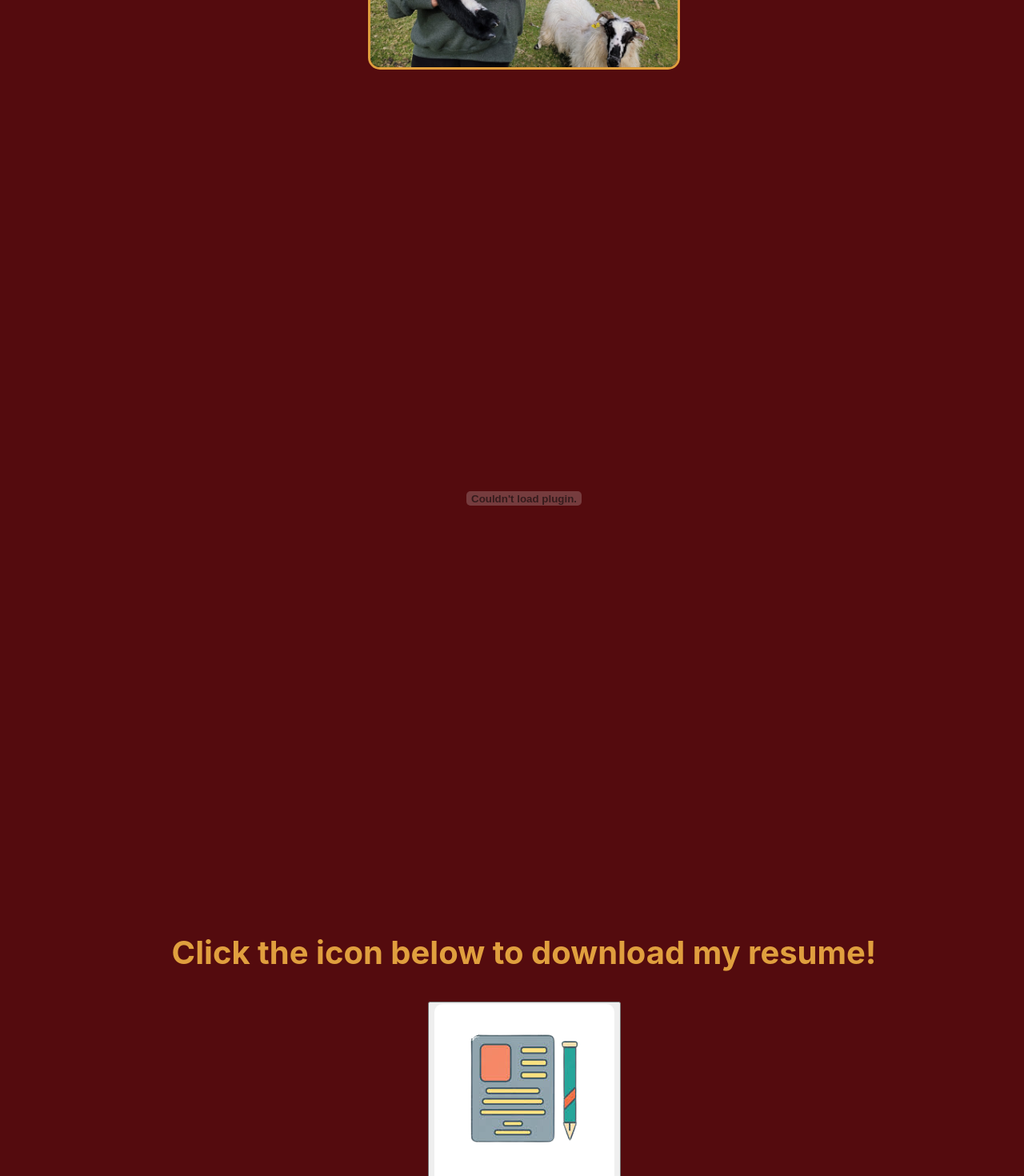
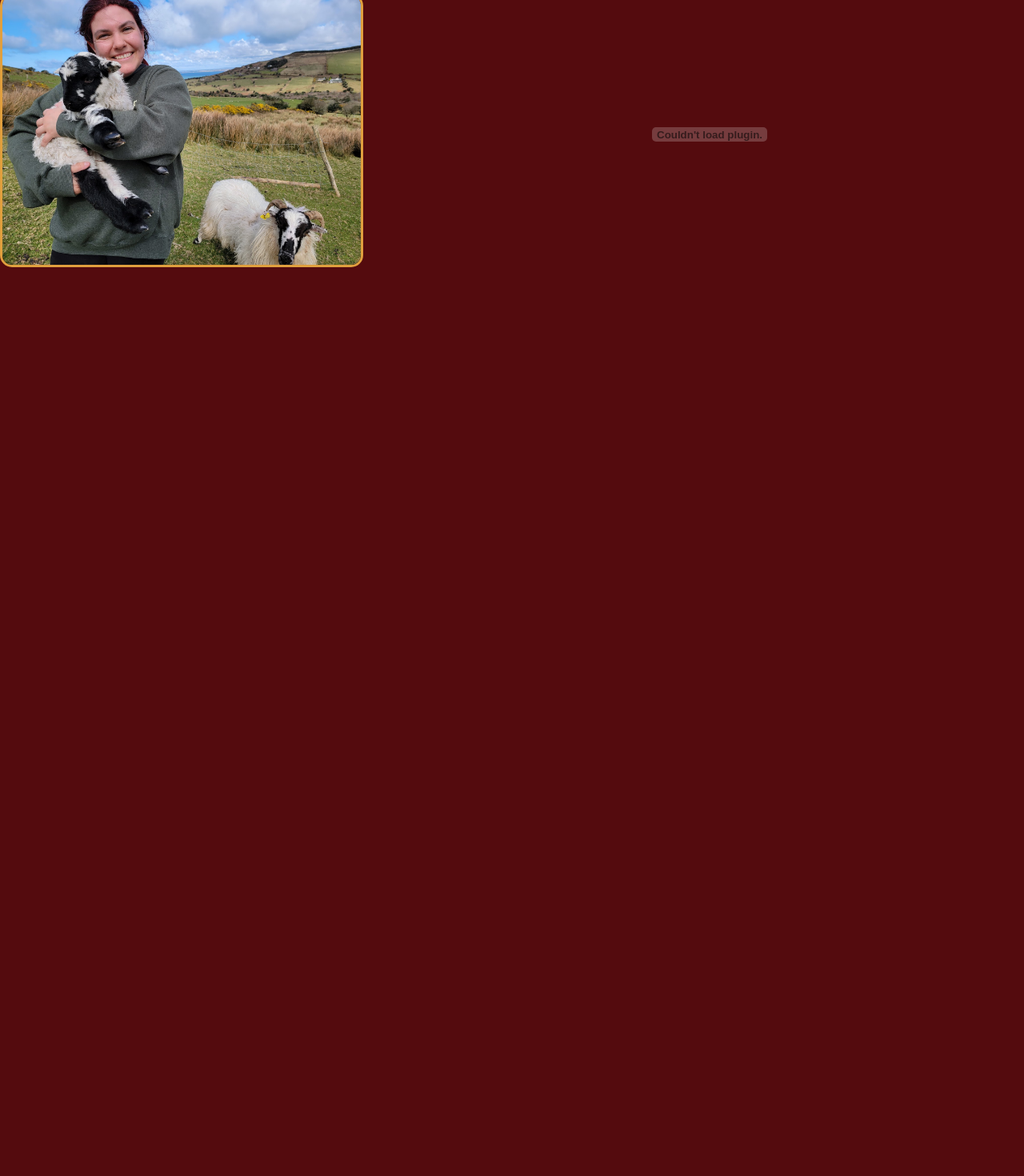
Before and after one commit to mbstevenson96/maddie-stevenson-portfolio, a React (Create React App) app: page /resume in a window 1280 px wide. Shown: the part 320-1790 px from the top of the page at 80% size. After the commit the page ends 908 px from the top, so only its background shows below. Built offline with nearby package versions, Linux system fonts and the light colour scheme.

Commit message:
update mobile styling and repsonsive styling for resume page

```diff
--- a/src/pages/Resume/Resume.jsx
+++ b/src/pages/Resume/Resume.jsx
@@ -1,5 +1,4 @@
 import MaddieLamb from '../../assets/MaddieLamb.jpg'
-import ResumeIcon from '../../assets/ResumeIcon.png'
 import MaddieResume from '../../assets/MadeleineStevensonResume.pdf'
 import styles from './Resume.module.css'
 
@@ -16,12 +15,6 @@
           height="90%"
           width="80%">
         </object>
-          <h1 className={styles.ResumeH1}>Click the icon below to download my resume!</h1>
-          <a href='https://drive.google.com/file/d/1xF-7FlAZJMOMGW0i36hAJgGi-23vLk93/view?usp=sharing'>
-          <button>
-            <img className={styles.ResumeIcon} src={ResumeIcon} alt="resume icon"/>
-          </button>
-          </a>
       </main>
     </>
   );
--- a/src/pages/Resume/Resume.module.css
+++ b/src/pages/Resume/Resume.module.css
@@ -1,29 +1,40 @@
 .container {
-  text-align: center;
-  width: 100%;
-  height: 100%;
-  padding: 15px;
-  font-size: 25px;
+  margin: 20px 0;
+  display: flex;
+  flex-direction: column;
+  justify-content: center;
+  align-items: center;
 }
 
 .ResumePhoto {
-  margin: 30px;
-  width: 30%;
+  width: 60%;
   border: 3px solid #e09f3e;
   border-radius: 15px;
+  margin-bottom: 10px;
 }
 
 .ResumeObject {
-  height: 1000px;
+  height: 450px;
 }
 
-.ResumeH1 {
-  color: #e09f3e;
-  font-size: 40px;
-  padding: 10px 50px;
+@media only screen and (min-width: 640px) {
+  .container {
+    margin: 20px 0;
+    display: flex;
+    flex-direction: row;
+    justify-content: center;
+    align-items: center;
+  }
+
+  .ResumePhoto {
+    width: 35%;
+    border: 3px solid #e09f3e;
+    border-radius: 15px;
+    margin-right: 40px;
+  }
+
+  .ResumeObject {
+    height: 800px;
+    width: 800px;
+  }
 }
-
-.ResumeIcon {
-  background-color: white;
-  border-radius: 10px;
-}
```
Also changed, not shown: src/assets/ResumeIcon.png (deleted). Lines whose indentation alone changed are shown as unchanged.
